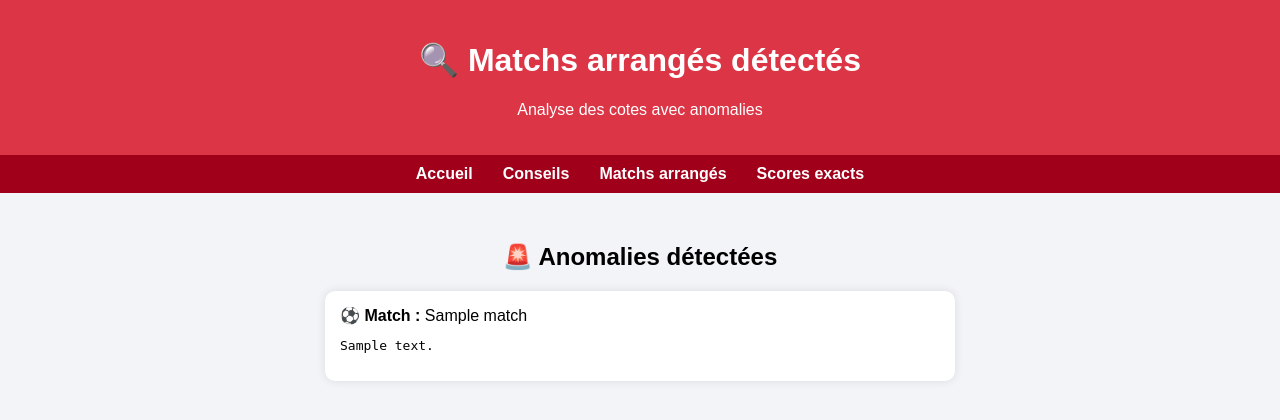
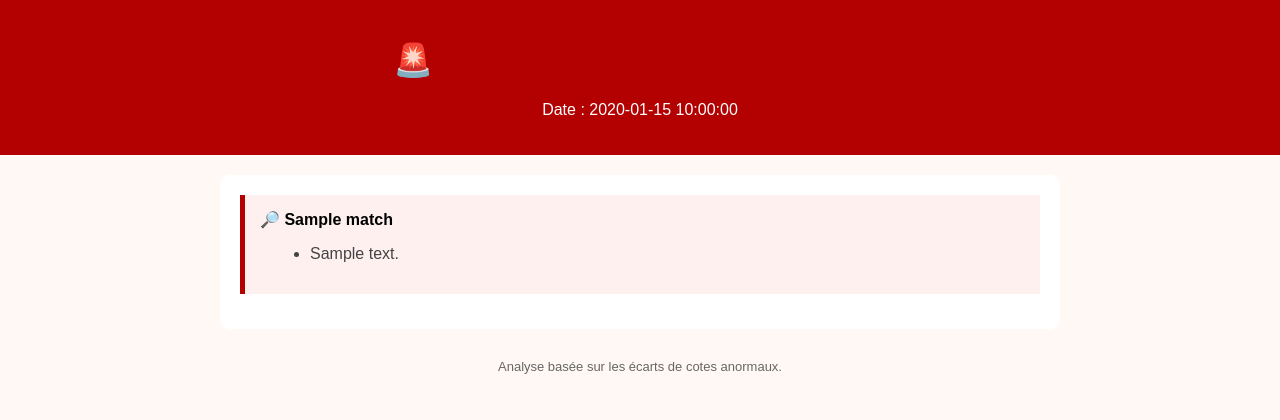
Before and after one commit to Sabdrine200/detecteur-matchs-truques, a Flask app: template templates/anomalies.html in a window 1280 px wide. Shown: the top 420 px of the page. Run offline with Flask 3, Linux system fonts and the light colour scheme; the template is opened without the code that fills it: most values are stand-ins (such as "Sample title", 1, 10 or a date in 2020).

Commit message:
Update anomalies.html
Signed-off-by: Sabdrine200 <davidfanou200@gmail.com>

```diff
--- a/templates/anomalies.html
+++ b/templates/anomalies.html
@@ -2,71 +2,36 @@
 <html lang="fr">
 <head>
     <meta charset="UTF-8">
-    <title>Matchs arrangés détectés</title>
+    <title>Matchs arrangés - Anomalies</title>
     <style>
-        body {
-            font-family: Arial, sans-serif;
-            background-color: #f2f4f8;
-            margin: 0;
-            padding: 0;
-        }
-        header {
-            background-color: #dc3545;
-            padding: 20px;
-            color: white;
-            text-align: center;
-        }
-        nav {
-            background-color: #a1001a;
-            display: flex;
-            justify-content: center;
-            padding: 10px 0;
-        }
-        nav a {
-            color: white;
-            text-decoration: none;
-            margin: 0 15px;
-            font-weight: bold;
-        }
-        nav a:hover {
-            text-decoration: underline;
-        }
-        main {
-            padding: 30px;
-            text-align: center;
-        }
-        .match {
-            background-color: white;
-            border-radius: 10px;
-            padding: 15px;
-            margin: 10px auto;
-            max-width: 600px;
-            box-shadow: 0 0 10px rgba(0,0,0,0.1);
-            text-align: left;
-        }
+        body { font-family: Arial, sans-serif; background: #fff8f4; margin: 0; padding: 0; }
+        header { background-color: #b30000; color: white; padding: 20px; text-align: center; }
+        main { max-width: 800px; margin: 20px auto; background: white; padding: 20px; border-radius: 10px; }
+        h1 { color: #b30000; }
+        .match { margin-bottom: 15px; padding: 15px; border-left: 5px solid #b30000; background: #fff0f0; }
+        .details { margin-left: 10px; color: #444; }
+        footer { text-align: center; padding: 10px; font-size: 13px; color: #666; }
     </style>
 </head>
 <body>
     <header>
-        <h1>🔍 Matchs arrangés détectés</h1>
-        <p>Analyse des cotes avec anomalies</p>
+        <h1>🚨 Matchs suspects (anomalies)</h1>
+        <p>Date : {{ date }}</p>
     </header>
-
-    <nav>
-        <a href="/">Accueil</a>
-        <a href="/conseils">Conseils</a>
-        <a href="/anomalies">Matchs arrangés</a>
-        <a href="/scores">Scores exacts</a>
-    </nav>
-
     <main>
-        <h2>🚨 Anomalies détectées</h2>
-        {% for match in anomalies %}
-        <div class="match">
-            <strong>⚽ Match :</strong> {{ match.match }}<br>
-            <pre>{{ match.details }}</pre>
-        </div>
+        {% for m in anomalies %}
+            <div class="match">
+                <strong>🔎 {{ m.match }}</strong>
+                <ul class="details">
+                    {% for d in m.details %}
+                        <li>{{ d }}</li>
+                    {% endfor %}
+                </ul>
+            </div>
         {% endfor %}
     </main>
+    <footer>
+        Analyse basée sur les écarts de cotes anormaux.
+    </footer>
 </body>
 </html>
```
